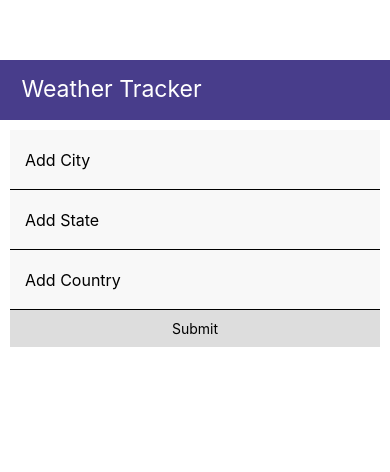
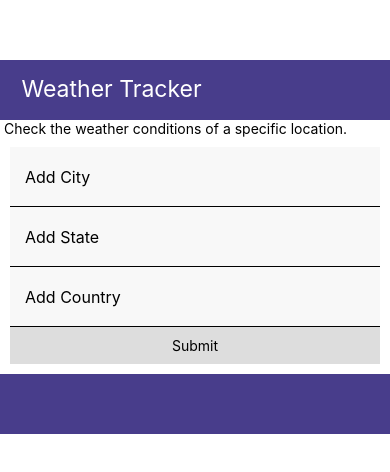
Before and after one commit to willchen13/WeatherApp, a React Native app: screen / in a window 390 px wide. Shown: the top 472 px of the page. Built offline with nearby package versions, Linux system fonts and the light colour scheme.

Commit message:
Add weather component

```diff
--- a/App.js
+++ b/App.js
@@ -1,7 +1,8 @@
 import React, {Component} from 'react';
 import Header from './components/Header';
 import Form from './components/Form';
-import {View, StyleSheet} from 'react-native';
+import Weather from './components/Weather';
+import {View, StyleSheet, Text} from 'react-native';
 import configs from './configurations/configs';
 
 class App extends Component {
@@ -19,22 +20,36 @@ class App extends Component {
     };
   }
 
-  getWeather = async e => {
+  getWeather = async (e, city, stateX, country) => {
     e.preventDefault();
-    const api_call = await fetch(
-      `api.openweathermap.org/data/2.5/weather?q=${this.state.city},${
-        this.state.stateX
-      },${this.state.country}&appid=${configs.WEATHER_APP_TOKEN}`,
-    );
-    const data = await api_call.json;
-    console.log('what is data', data);
+    try {
+      const api_call = await fetch(
+        `api.openweathermap.org/data/2.5/weather?q=${city},${stateX},${country}&appid=${
+          configs.WEATHER_APP_TOKEN
+        }`,
+      );
+      const data = await api_call.json;
+      console.log('what is data', data);
+      this.setState({
+        temperature: data.main.temp,
+        city: data.name,
+        country: data.sys.country,
+        humidity: data.main.humidity,
+        description: data.weather[0].description,
+        error: '',
+      });
+    } catch (err) {
+      console.log(err);
+    }
   };
 
   render() {
     return (
       <View style={styles.header}>
         <Header title="Weather Tracker" />
-        <Form/>
+        <Text> Check the weather conditions of a specific location.</Text>
+        <Form getWeather={this.getWeather} />
+        <Weather/>
       </View>
     );
   }
--- a/components/Form.js
+++ b/components/Form.js
@@ -16,18 +16,13 @@ const Form = ({getWeather}) => {
   const changeStateX = textValue => setStateX(textValue);
   const changeCountry = textValue => setCountry(textValue);
 
-  const onPress = e => {
-    e.preventDefault();
-    console.log('pressed it');
-  };
-
   return (
     <View style={styles.header}>
       <TextInput
         placeholder="Add City"
         onChangeText={changeCity}
         style={styles.input}
-        value={city} />
+        value={city}/>
       <TextInput
         placeholder="Add State"
         onChangeText={changeStateX}
@@ -40,8 +35,8 @@ const Form = ({getWeather}) => {
         value={country}/>
       <TouchableOpacity
         style={styles.button}
-        onPress={() => {
-          onPress();
+        onPress={e => {
+          getWeather(e, city, stateX, country);
         }}>
         <Text> Submit </Text>
       </TouchableOpacity>
--- /dev/null
+++ b/components/Weather.js
@@ -0,0 +1,24 @@
+import React from 'react';
+import {View, Text, StyleSheet} from 'react-native';
+
+const Weather = ({title}) => {
+  return (
+    <View style={styles.header}>
+      <Text style={styles.text}> {title}</Text>
+    </View>
+  );
+};
+
+const styles = StyleSheet.create({
+  header: {
+    height: 60,
+    padding: 15,
+    backgroundColor: 'darkslateblue',
+  },
+  text: {
+    color: '#fff',
+    fontSize: 23,
+  },
+});
+
+export default Weather;
--- a/configurations/configs.js
+++ b/configurations/configs.js
@@ -1,3 +1,3 @@
 module.exports = {
-    WEATHER_APP_TOKEN: '1563796baa150a799e49efdb23b1b06f8'
+    WEATHER_APP_TOKEN: '563796baa150a799e49efdb23b1b06f8'
   };
```
